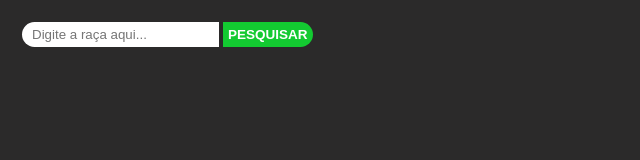
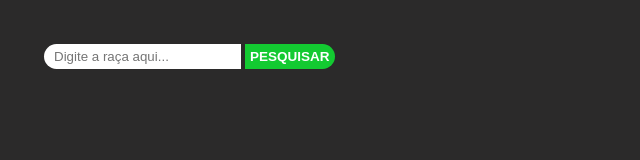
Before and after one commit to VitorPaes-coder/dog-api-2025, a plain HTML site: page index.html in a window 1280 px wide. Shown: the whole page, without its empty margins (0-640 px from the left). Drawn offline with Linux system fonts and the light colour scheme.

Commit message:
css alterado

```diff
--- a/style.css
+++ b/style.css
@@ -4,13 +4,14 @@
     box-sizing: border-none;
 }
 
-body {
+html,body {
     background-color: rgb(43, 42, 42);
     padding: 22px;
+    scroll-behavior:smooth;
 }
 
 #galeria {
-
+    padding-top: 30px;
     display: row;
     columns: 6;
 }
@@ -38,6 +39,8 @@ body {
     color: white;
     font-weight: bold;
     font-size: 13.5px;
+    cursor: pointer;
+    position: sticky;
 }
 
 #raca {
@@ -47,6 +50,7 @@ body {
     border-top-left-radius: 16px;
     border-bottom-left-radius: 16px;
     border-style: none;
+    position:sticky;
 
 }
 
```
